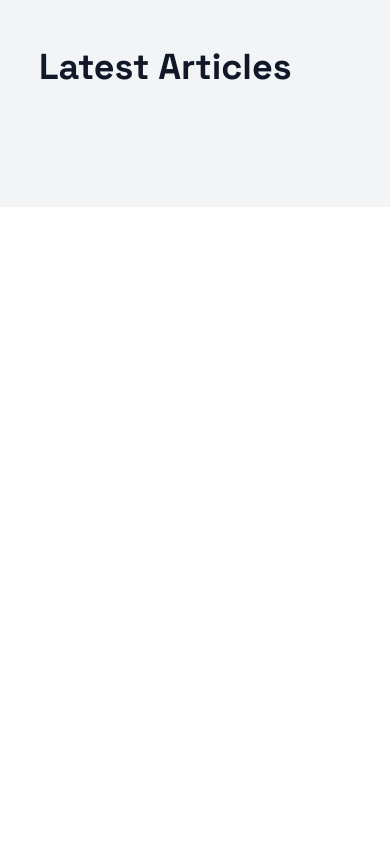
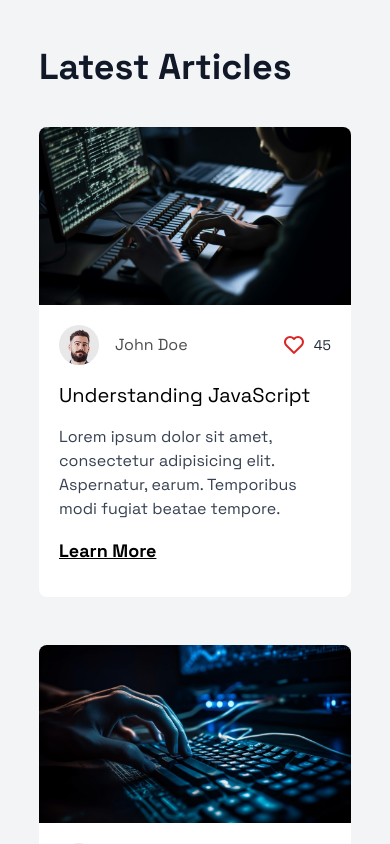
Before and after one commit to moonspark78/Journey_NextJS, a Next.js app: page / in a window 390 px wide. Shown: the part 6780-7624 px from the top of the page. Before the commit the page ends 6987 px from the top, so only its background shows below. Built offline with nearby package versions, Linux system fonts and the light colour scheme.

Commit message:
done  article section

```diff
--- a/components/Home/Article/Article.tsx
+++ b/components/Home/Article/Article.tsx
@@ -1,5 +1,6 @@
 import { articleData } from '@/data/data'
 import React from 'react'
+import ArticleCard from './ArticleCard'
 
 const Article = () => {
   return (
@@ -10,11 +11,11 @@ const Article = () => {
             Latest Articles
             </h1>
             {/* Grid system */}
-            <div className='mt-10 grid grid-cols-1 md:grid-cols-2 lg:grid-cols-3 gap-13'>
+            <div className='mt-10 grid grid-cols-1 md:grid-cols-2 lg:grid-cols-3 gap-12'>
                 {/* Article Mapping */}
                 {articleData.map((article) => {
                     return <div key={article.id}>
-
+                        <ArticleCard article={article}/>
                     </div>
                 })}
             </div>
--- /dev/null
+++ b/components/Home/Article/ArticleCard.tsx
@@ -0,0 +1,57 @@
+import Image from 'next/image';
+import React from 'react'
+import { BiHeart } from 'react-icons/bi';
+
+
+
+type Props ={
+    article: {
+        id: number;
+        userImage: string;
+        username: string;
+        reaction: number;
+        coverImage: string;
+        title: string;
+    }
+}
+
+const ArticleCard = ({article}:Props) => {
+  return (
+    <div className='bg-white rounded-lg overflow-hidden'>
+        <Image
+            src={`${article.coverImage}`}
+            alt={article.title}
+            width={300}
+            height={300}
+            className='h-full w-full'
+        />
+
+        <div className='p-5'>
+            <div className='flex items-center justify-between'>
+                <div className='flex items-center space-x-4'>
+                    <Image src={article.userImage} alt={article.username} width={40} height={40} className='rounded-full'/>
+                    <p className='text-base text-black text-opacity-70'>
+                        {article.username}
+                    </p>
+                </div>
+                <div className='flex items-center space-x-2'>
+                    <BiHeart className='text-red-600 w-6 h-6 cursor-pointer'/>
+                    <p className='text-sm text-gray-800'>{article.reaction}</p>
+                </div>
+            </div>
+            {/* Heading */}
+            <h1 className='mt-4 mb-4 text-xl font-se'>
+                {article.title}
+            </h1>
+            <p className='text-base text-gray-700'>
+                Lorem ipsum dolor sit amet, consectetur adipisicing elit. Aspernatur, earum. Temporibus modi fugiat beatae tempore.
+            </p>
+            <button className='mb-3 mt-4 hover:text-green-600 text-lg text-black font-bold underline cursor-pointer'>
+                Learn More
+            </button>
+        </div>
+    </div>
+  )
+}
+
+export default ArticleCard
```
